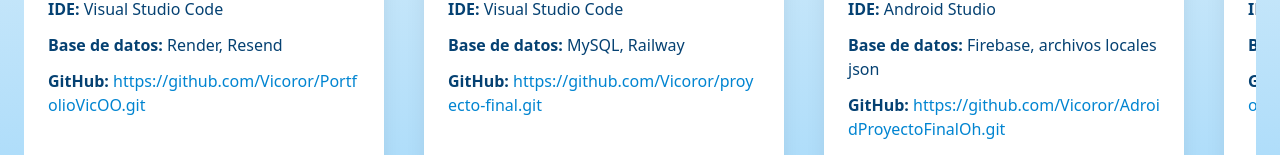
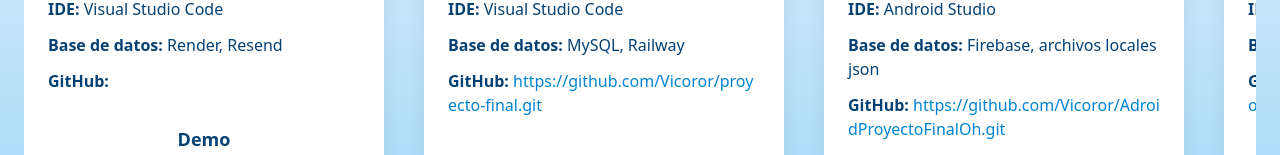
Before and after one commit to Vicoror/PortfolioVicOO, a React app: page /projects in a window 1280 px wide. Shown: the part 449-604 px from the top of the page. Built offline with nearby package versions, Linux system fonts and the light colour scheme; the HTML template or start-up script is replaced by a standard one.

Commit message:
Cambio de urls en cloudinary

```diff
--- a/src/pages/Projects.tsx
+++ b/src/pages/Projects.tsx
@@ -31,8 +31,8 @@
           stack="React, Type Script, Tailwind CSS"
           ide="Visual Studio Code"
           database="Render, Resend"
-          githubUrl="https://github.com/Vicoror/PortfolioVicOO.git"
-          demoVideoUrl="/SampleVideo_1280x720_1mb.mp4"
+          githubUrl=""
+          demoVideoUrl="https://res.cloudinary.com/cargarfotos/video/upload/v1768608841/porfolio_ztgtor.mp4"
         />
       <ProjectCard
           title="E-commerce React"
@@ -40,7 +40,7 @@
           ide="Visual Studio Code"
           database="MySQL, Railway"
           githubUrl="https://github.com/Vicoror/proyecto-final.git"
-          demoVideoUrl="/SampleVideo_1280x720_1mb.mp4"
+          demoVideoUrl="https://res.cloudinary.com/cargarfotos/video/upload/Joyeria_qkjeua.mp4"
         />
 
       <ProjectCard
@@ -49,7 +49,7 @@
           ide="Android Studio"
           database="Firebase, archivos locales json"
           githubUrl="https://github.com/Vicoror/AdroidProyectoFinalOh.git"
-          demoVideoUrl="/demo-ecommerce.mp4"
+          demoVideoUrl="https://res.cloudinary.com/cargarfotos/video/upload/v1768608843/EduFrAndroid_ijp4oc.mp4"
         />
 
       <ProjectCard
@@ -58,7 +58,7 @@
           ide="Xcode"
           database="Firebase, json"
           githubUrl="https://github.com/tuusuario/ecommerce"
-          demoVideoUrl="/demo_video_ohlaline.MP4"
+          demoVideoUrl="https://res.cloudinary.com/cargarfotos/video/upload/v1768608829/iOSEduApp_t4y0qt.mp4"
         />
 
         <ProjectCard
@@ -67,7 +67,7 @@
           ide="Android Studio"
           database="Apiary"
           githubUrl="https://github.com/Vicoror/PracticaAndroidModulo7.git"
-          demoVideoUrl="/demo_video_ohlaline.MP4"
+          demoVideoUrl="https://res.cloudinary.com/cargarfotos/video/upload/v1768608830/FloresArAndroid_kwi3sb.mp4"
         />
         <ProjectCard
           title="App iOS Mascotas"
@@ -75,7 +75,7 @@
           ide="Xcode"
           database=""
           githubUrl="https://github.com/tuusuario/ecommerce"
-          demoVideoUrl="/demo_video_ohlaline.MP4"
+          demoVideoUrl="https://res.cloudinary.com/cargarfotos/video/upload/v1768608833/AdopMasiOS_pq36jc.mp4"
         />
 
     </div>
```
